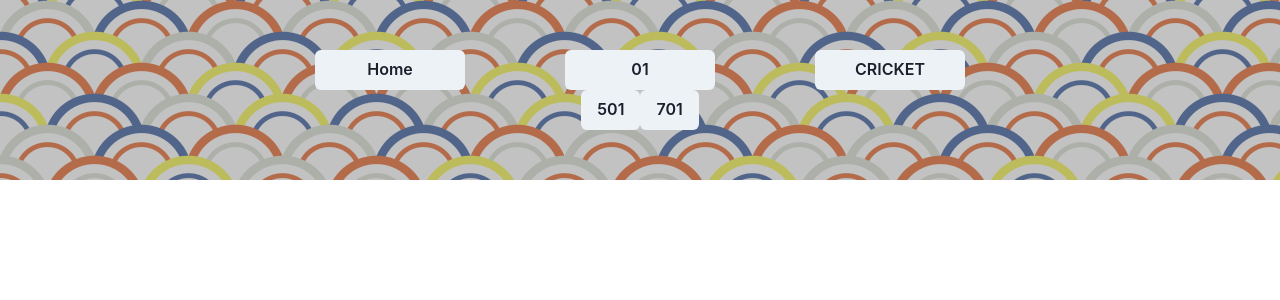
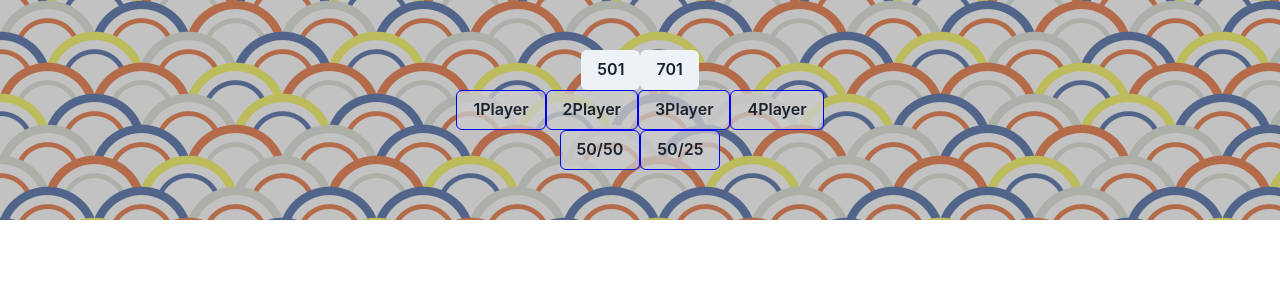
Before and after one commit to TamuTailor/darts_react_ts, a React (Vite) app: page /zeroone in a window 1280 px wide. Shown: the top 300 px of the page. Built offline with nearby package versions, Linux system fonts and the light colour scheme.

Commit message:
optionButton

```diff
--- a/src/Atom.ts
+++ b/src/Atom.ts
@@ -1,5 +1,7 @@
 import {atom} from 'jotai'
 
+
+// ------01score-------------------
 
 export const number = atom(0)
 export const magnification = atom(1)
@@ -11,7 +13,10 @@ export const roundArray = atom<number[]>([])
 export const gameArray= atom<number[]>([])
 
 
-
-export const game = atom<string | number>("")
 export const gameScore = atom<number>(0)
 export const burst = atom(false)
+
+// --------gameoption------------------
+export const game = atom<string | number>("")
+export const playerCount = atom(0)
+export const gameOption = atom("fat")
--- /dev/null
+++ b/src/Components/Atoms/Button/BullOption.tsx
@@ -0,0 +1,27 @@
+import { Box, Button } from '@chakra-ui/react'
+import { css } from '@emotion/react';
+import React, { useState } from 'react'
+
+export const BullOption = () => {
+    const [buttonColor, setButtonColor] = useState("");
+    const bullOption  = (e: React.MouseEvent<HTMLButtonElement>) => {
+        setButtonColor(e.currentTarget.value);
+        console.log(e.currentTarget.value)
+    }
+  return (
+    <Box>
+        <Button value={"fat"} onClick={(e: React.MouseEvent<HTMLButtonElement>)=>bullOption(e)} css={buttonColor === "fat" ? styles.true : styles.false}>50/50</Button>
+        <Button value={"sepa"} onClick={(e: React.MouseEvent<HTMLButtonElement>)=>bullOption(e)} css={buttonColor === "sepa" ? styles.true : styles.false}>50/25</Button>
+    </Box>
+  )
+}
+
+const styles = {
+    true: css`
+      background-color: red;
+    `,
+    false: css`
+      background-color: #ccccccc0;
+      border: 1px solid blue;
+    `,
+  };
--- a/src/Components/Atoms/Button/GameSelectButton.tsx
+++ b/src/Components/Atoms/Button/GameSelectButton.tsx
@@ -1,6 +1,5 @@
 import { Button } from "@chakra-ui/react";
 import { useAtom } from "jotai";
-import { Children } from "react";
 import { game, gameScore } from "../../../Atom";
 
 export const GameSelectButton = () => {
--- /dev/null
+++ b/src/Components/Atoms/Button/PlayerNum.tsx
@@ -0,0 +1,63 @@
+import { Box, Button } from "@chakra-ui/react";
+import { css } from "@emotion/react";
+import React, { useState } from "react";
+
+export const PlayerNum = () => {
+  const [buttonColor, setButtonColor] = useState("");
+
+  const playerCount = (e: React.MouseEvent<HTMLButtonElement>) => {
+    setButtonColor(e.currentTarget.value);
+  };
+
+
+  return (
+    <Box>
+      <Button
+        onClick={(event: React.MouseEvent<HTMLButtonElement>) =>
+          playerCount(event)
+        }
+        value={1}
+        css={buttonColor === "1" ? styles.true : styles.false}
+      >
+        1Player
+      </Button>
+      <Button
+        onClick={(event: React.MouseEvent<HTMLButtonElement>) =>
+          playerCount(event)
+        }
+        value={2}
+        css={buttonColor === "2" ? styles.true : styles.false}
+      >
+        2Player
+      </Button>
+      <Button
+        onClick={(event: React.MouseEvent<HTMLButtonElement>) =>
+          playerCount(event)
+        }
+        value={3}
+        css={buttonColor === "3" ? styles.true : styles.false}
+      >
+        3Player
+      </Button>
+      <Button
+        onClick={(event: React.MouseEvent<HTMLButtonElement>) =>
+          playerCount(event)
+        }
+        value={4}
+        css={buttonColor === "4" ? styles.true : styles.false}
+      >
+        4Player
+      </Button>
+    </Box>
+  );
+};
+
+const styles = {
+  true: css`
+    background-color: red;
+  `,
+  false: css`
+    background-color: #ccccccc0;
+    border: 1px solid blue;
+  `,
+};
--- a/src/Components/Pages/Cricket.tsx
+++ b/src/Components/Pages/Cricket.tsx
@@ -1,13 +1,12 @@
-import React from 'react'
-import { Linkbar } from '../molecules/Linkbar'
-import { CulCrike } from '../templates/Bord/CulCricke'
-
+import React from "react";
+import { Select} from "../molecules/Select";
+import { CulCrike } from "../templates/Bord/CulCricke";
 
 export const Cricket = () => {
   return (
     <div>
-        <Linkbar />
-        <CulCrike />
+      <Select />
+      <CulCrike />
     </div>
-  )
-}
+  );
+};
--- a/src/Components/Pages/Home.tsx
+++ b/src/Components/Pages/Home.tsx
@@ -1,14 +1,12 @@
+import { Select } from "../molecules/Select";
+import { Header } from "../organisms/Header";
 
-import { Linkbar } from "../molecules/Linkbar";
-import { Header } from "../organisms/Header";
-import { Fat } from "../templates/Bord/Fat";
 
 export const Home = () => {
   return (
     <>
-    <Header />
-    <Linkbar />
-
+      <Header />
+      <Select />
     </>
   );
 };
--- a/src/Components/Pages/Zeroone.tsx
+++ b/src/Components/Pages/Zeroone.tsx
@@ -1,41 +1,36 @@
-import { Box } from '@chakra-ui/react'
-import { css } from '@emotion/react'
-import { useAtom } from 'jotai'
-import { game } from '../../Atom'
-import { GameSelectButton } from '../Atoms/Button/GameSelectButton'
-import { Linkbar } from '../molecules/Linkbar'
-import { Fat } from '../templates/Bord/Fat'
+import { Box } from "@chakra-ui/react";
+import { css } from "@emotion/react";
+import { useAtom } from "jotai";
+import { game } from "../../Atom";
+import { GameOption } from "../templates/GameOption";
 
 export const Zeroone = () => {
   const [selectGame, setSelectGame] = useAtom(game);
 
-
   return (
     <Box css={styles.back}>
-        <Linkbar />
-        {selectGame ==="" ? <GameSelectButton />:<Fat /> }
+      <GameOption />
+      {/* {selectGame === "" ? <GameSelectButton /> : <Fat />} */}
     </Box>
-  )
-}
+  );
+};
 
 const styles = {
-  back:css`
-    background-image:url(../src/assets/back.png);
-    width:100%;
+  back: css`
+    background-image: url(../src/assets/back.png);
+    width: 100%;
     padding: 50px 5%;
     max-width: 100%;
 
-    &::before{
+    &::before {
       content: "";
       display: block;
       width: 100%;
       height: 100%;
       background-color: #3d3d3d4c;
       position: absolute;
-      top:0;
+      top: 0;
       left: 0;
-
     }
-
-  `
-}
+  `,
+};
--- a/src/Components/molecules/Segment/InnerBull.tsx
+++ b/src/Components/molecules/Segment/InnerBull.tsx
@@ -1,18 +1,24 @@
 import { Box } from "@chakra-ui/react";
 import { css } from "@emotion/react";
-import { useContext } from "react";
+import { useAtom, useSetAtom } from "jotai";
+import { magnification, number, throwCount } from "../../../Atom";
 
 
 
 
 export const InnerBull = () => {
 
+  const setNum = useSetAtom(number);
+  const setMagni = useSetAtom(magnification);
+  const [thro, setthrow] = useAtom(throwCount);
+
 
   const hitNumber = (count:number) => {
-  // setNumber(count)
-  // setMagnification(2)
-  // setthrowCount(throwCount+1)
-
+    if (thro < 3) {
+      setNum(count);
+      setMagni(2);
+      setthrow(thro + 1);
+    }
 }
   return <Box onClick={()=>hitNumber(25)} css={styles.inner} />;
 };
--- a/src/Components/molecules/Segment/OuterBull.tsx
+++ b/src/Components/molecules/Segment/OuterBull.tsx
@@ -1,19 +1,24 @@
 import { Box } from "@chakra-ui/react";
 import { css } from "@emotion/react";
-import { useContext } from "react";
+import { useAtom, useSetAtom } from "jotai";
+import { magnification, number, throwCount } from "../../../Atom";
+
 
 
 export const OuterBull = () => {
+ const setNum = useSetAtom(number);
+    const setMagni = useSetAtom(magnification);
+    const [thro, setthrow] = useAtom(throwCount);
 
 
   const hitNumber = (count: number) => {
-  //   if(true){
-  //     setMagnification(1);
-  //   }else{
-  //     setMagnification(1);
-  //   }
-  //   setNumber(count);
-  //   setthrowCount(throwCount + 1);
+
+
+    if (thro < 3) {
+      setNum(count);
+      setMagni(1);
+      setthrow(thro + 1);
+    }
 
     };
 
--- a/src/Components/molecules/Linkbar.tsx
+++ b/src/Components/molecules/Select.tsx
@@ -2,12 +2,14 @@ import { Box } from "@chakra-ui/react";
 import { css } from "@emotion/react";
 import { LinkButton } from "../Atoms/Button/LinkButton";
 
-export const Linkbar = () => {
+export const Select = () => {
   return (
     <Box css={styles.box}>
-      <LinkButton  path="">Home</LinkButton>
-      <LinkButton  path="zeroone">01</LinkButton>
-      <LinkButton  path="cricket">CRICKET</LinkButton>
+      <LinkButton path="">Home</LinkButton>
+      <Box>
+        <LinkButton path="zeroone">01</LinkButton>
+        <LinkButton path="cricket">CRICKET</LinkButton>
+      </Box>
     </Box>
   );
 };
@@ -15,7 +17,6 @@ export const Linkbar = () => {
 const styles = {
   box: css`
     width: 100%;
-    display: flex;
     justify-content: space-between;
     max-width: 650px;
     margin: 0 auto;
--- /dev/null
+++ b/src/Components/templates/GameOption.tsx
@@ -0,0 +1,20 @@
+import { Box } from '@chakra-ui/react'
+import { useAtom } from 'jotai';
+import { game } from '../../Atom';
+import { BullOption } from '../Atoms/Button/BullOption';
+import { GameSelectButton } from '../Atoms/Button/GameSelectButton';
+import { PlayerNum } from '../Atoms/Button/PlayerNum';
+
+export const GameOption = () => {
+    const [selectGame, setSelectGame] = useAtom(game);
+
+  return (
+    <Box>
+         {/* {selectGame === "" ? <GameSelectButton /> : <Fat />} */}
+         <GameSelectButton />
+         <PlayerNum />
+         <BullOption />
+    </Box>
+
+  )
+}
--- a/src/Router/Router.tsx
+++ b/src/Router/Router.tsx
@@ -2,6 +2,7 @@ import { BrowserRouter, Route, Routes } from "react-router-dom";
 import { Cricket } from "../Components/Pages/Cricket";
 import { Home } from "../Components/Pages/Home";
 import { Zeroone } from "../Components/Pages/Zeroone";
+import { GameOption } from "../Components/templates/GameOption";
 
 export const Router = () => {
   return (
@@ -9,6 +10,7 @@ export const Router = () => {
       <Routes>
         <Route path={`/`} element={<Home />} />
         <Route path={`/zeroone`} element={<Zeroone />} />
+        <Route path={`/zeroone/option`} element={<GameOption />} />
         <Route path={`/cricket`} element={<Cricket/>} />
       </Routes>
     </BrowserRouter>
```
